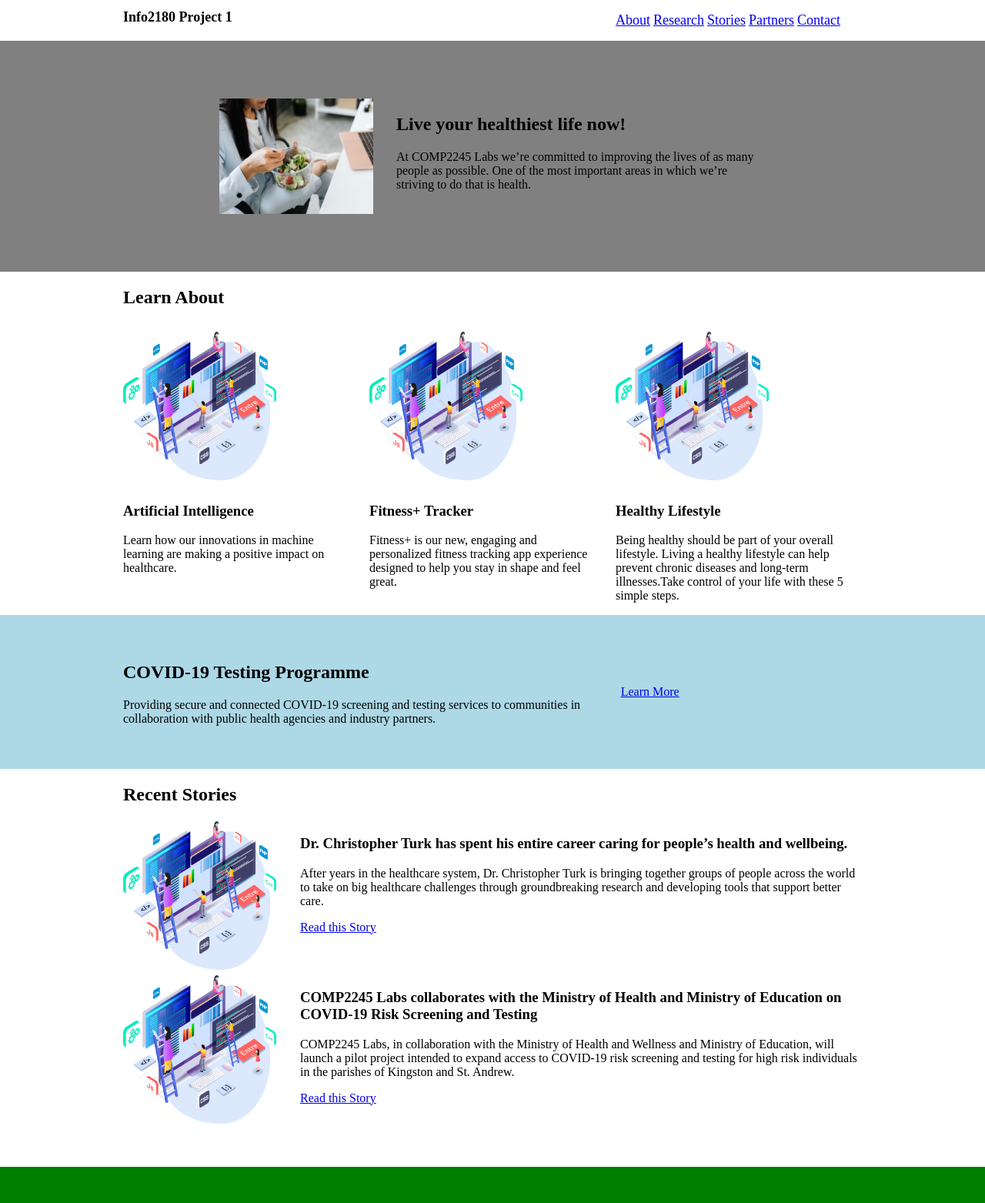
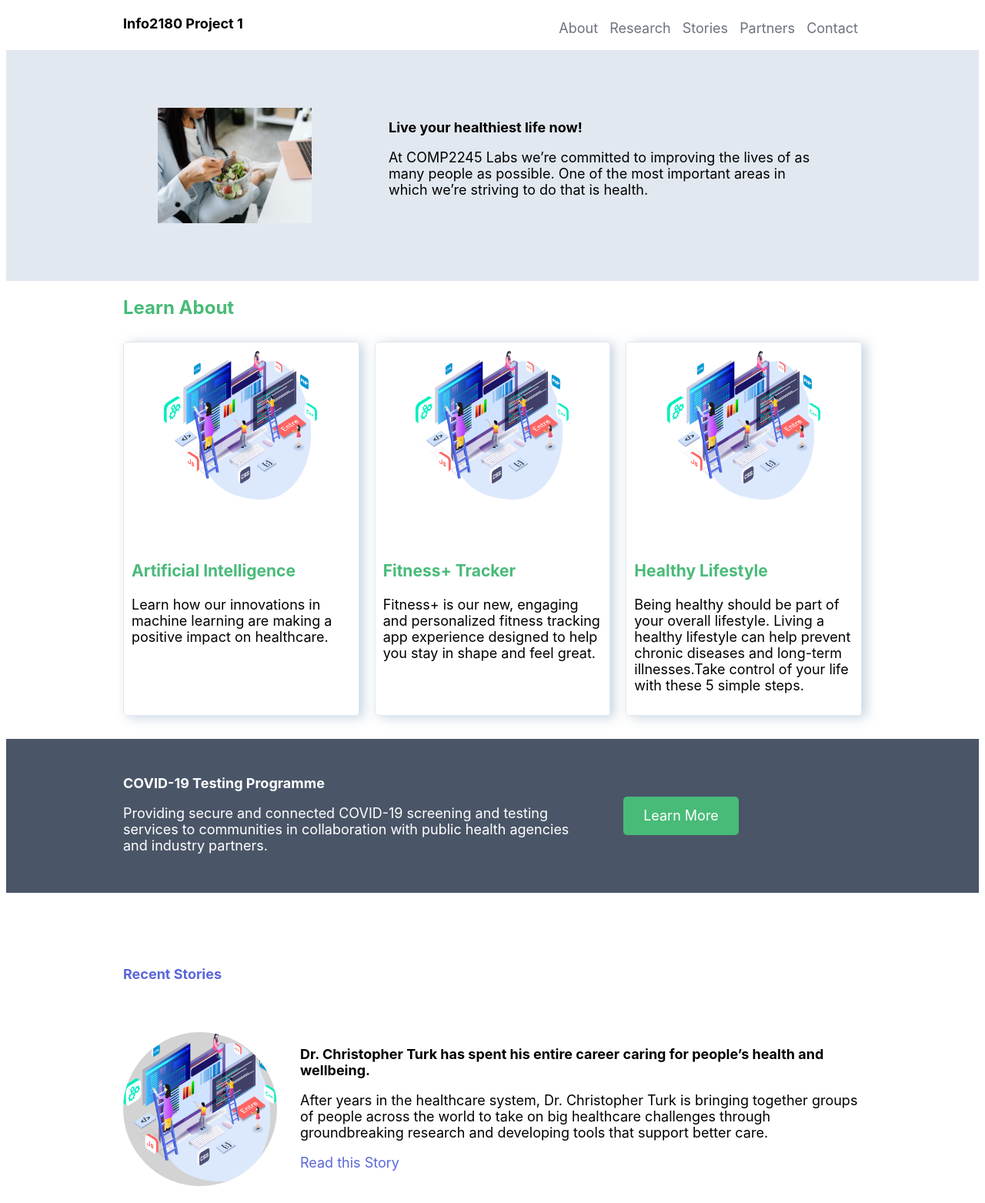
Before and after one commit to cstephenson882/info2180-project1, a plain HTML site: page index.html in a window 1280 px wide. Shown: the top 1563 px of the page at 77% size. Drawn offline with Linux system fonts and the light colour scheme.

Commit message:
css styling done

```diff
--- a/styles.css
+++ b/styles.css
@@ -1,12 +1,37 @@
 /* Add your CSS to this file */
 
+
 :root{
+    --hero-overview-color: #E2E8F0;
     --green-color: green;
-    --testing-background-color: lightblue;
+
+    --covid19-test-bacckground-color: #4A5568;
+    --nav-link-color: #6b7280;
+    --nav-link-hover-color: #5A67D8;
+    --newletter-background-color: #48BB78;
+    --footer-background-color: #4A5568;
+
 }
+*{
+    font-size: 18px;
+}
+
 body {
-    margin: 0;
+
     font-size: 16px;
+    display: flex;
+    flex-direction: column;
+    /* background-color: aquamarine; */
+    font-family:apple-system,BlinkMacSystemFont, "Segoe UI", Roboto, "Helvetica Neue",
+    Arial, "Noto Sans", sans-serif;
+    /* font-size: 18px; */
+
+
+}
+
+header {
+    background-color: white;
+    /* height: 400px; */
 }
 
 .container {
@@ -17,36 +42,46 @@ body {
 }
 header .container {
     display: grid;
-    /* flex-direction: center;
-    flex-direction: row; */
-
-    /* flex-direction: column; */
-    /* display: inline; */
-    grid-template-columns: 1.5fr 1fr 1.5fr;
-    /* grid-template-rows: 1fr; */
+    grid-template-columns: 2fr auto 1.fr;
 }
 
 header h1 {
     grid-column: 1/2;
 }
 
+header nav{
+    grid-column: 3/4;
+    display: flex;
+    justify-content: flex-end;
+    /* margin-right: 30px; */
+
+}
+
 /*  */
 header h1, header li {
     font-size: 18px;
+    /* display: flex; */
 
-}
-
-header nav{
-    grid-column: 3/4;
 }
 
 li{
     display: inline;
-    /* up to part 3 */
+    list-style-type: none;
+    margin: 5px;
+
+}
+
+header a{
+    text-decoration: none;
+    color: var(--nav-link-color);
+
+}
+a:hover{
+    color: var(--nav-link-hover-color);
 }
 
 .overview-hero {
-    background-color: grey; /*color to be updated*/
+    background-color: var(--hero-overview-color); /*color to be updated*/
     width: max;
     height: 300px;
 }
@@ -56,6 +91,7 @@ li{
     flex-direction: column;
     justify-content: center;
     align-items: center;
+
 }
 .overview-hero-image{
     width: 200px;
@@ -65,10 +101,10 @@ li{
 
 }
 .overview-hero-text {
-    width: 30em;
+    width: 570px;
 }
 .overview-hero .container{
-    gap: 30px;
+    gap: 100px;
     display: flex;
     justify-content: center;
     flex-direction: row;
@@ -77,6 +113,11 @@ li{
 
     /* flex-wrap: wrap; */
     /* grid-template-columns: ; */
+}
+
+.overview-hero h2{
+    /* color: #48BB78; */
+    /* font-size: 24px; */
 }
 
 /*  Leanrn about styling */
@@ -88,70 +129,140 @@ li{
     grid-template-rows: 0.1fr 1fr;
     gap: 10px;
 }
-
-
 .learn-about h2 {
-    grid-row: 1;
-    grid-column: 1/4;
-
+    color: #48BB78;
+    font-size: 24px;
 }
 
-.card img{
+.learn-about .card img{
     width: 200px;
     height: 200px;
+    /* display: flex;
+    justify-content: center; */
 }
 
-.cards{
+.learn-about .cards{
     display: grid;
     grid-template-columns: repeat(3,1fr);
-    gap: 20px;
-}
-
-/* Styling the testting section */
-.testing {
-    background-color: var(--testing-background-color); /* to be updated*/
-    height: 200px;
-}
-
-.testing .container {
-    display: grid;
-    grid-template-columns: 2fr 1fr;
     gap: 20px;
 
 
 }
 
-.cta , .testing-description, .testing{
+.learn-about .card{
+    /* width: 200px; */
+    border: 1px solid #E2E8F0;
+    padding: 10px;
+    border-radius: 5px;
+    box-shadow: rgba(136, 165, 191, 0.48) 6px 2px 16px 0px, rgba(255, 255, 255, 0.8) -6px -2px 16px 0px;
+    /* credit to https://getcssscan.com/css-box-shadow-examples for the shodow idea */
+    text-align: center;
+}
+
+.learn-about .card h3{
+    color: #48BB78;
+    font-size: 21px;
+    margin-top: 70px;
+    text-align: left;
+}
+
+.learn-about .card p {
+    text-align: left;
+}
+
+/* Styling the testing section */
+.testing {
+    background-color: var(--covid19-test-bacckground-color); /* to be updated*/
+    height: 200px;
+    margin-top: 30px;
+    color: white;
+    display: flex;
+    align-items: center;
+    justify-content: center;
+
+}
+
+/* .testing .container {
+    display: grid;
+    grid-template-columns: 2fr 1fr;
+    gap: 20px;
+} */
+.cta{
+    background-color: #48BB78;
+    width: 150px;
+    height: 50px;
+    border-radius: 5px;
+    display: flex;
+    justify-content: center;
+    align-items: center;
+
+
+
+}
+.cta a {
+    color: white;
+    text-decoration: none;
+}
+
+.testing .container{
     display: flex;
     justify-content: flex-start;
     align-items: center;
-
+    gap: 50px;
+}
+.testing-desciption{
+    max-width: 600px;
 }
 
-
 /* Stories section */
+.stories{
+    margin-top: 80px;
+}
 .stories img{
     width: 200px;
     height: 200px;
     float: left;
     margin-right: 30px;
+    border-radius: 50%;
+    background-color: lightgrey;
 }
 
 .stories .container {
     display: grid;
     /* grid-template-columns: 1fr 2fr; */
-    grid-template-rows: 0.2fr 1fr 1fr;
+    grid-template-rows: 0.1fr 1fr 1fr;
+    gap: 50px;
 }
 
+.stories h2{
+    color: #5A67D8;
+    font-size: 18px;
+}
+.stories a {
+    text-decoration: none;
+    color: #5A67D8;
+
+}
+
+/* remove below 1 */
+.container ~ article{
+    margin-top: 100px;
+    background-color: blue;
+}
+
+
 .newsletter{
+    clear: both;
     display: flex;
     flex-direction: column;
     justify-content: center;
     align-items: center;
-    background-color: var(--green-color);
+    background-color: var(--newletter-background-color);
     height: 250px;
     margin-top: 50px;
     margin-bottom: 0px;
+    color: white;
+
 }
 
 .newsletter .container {
@@ -173,12 +284,29 @@ li{
 }
 .newsletter button {
     margin-left: 30px;
-
+    width: 150px;
+    height: 50px;
+    background-color: #5A67D8;
+    border-radius: 5px;
+    border: 0px;
+}
+.form-group input{
+    width: 300px;
+    height: 50px;
+    border-radius: 5px;
+    border: 0px;
+    /* font-size: 18px; */
 }
 
 
+
 footer{
-    background-color: var(--testing-background-color);
+
+    background-color: var(--footer-background-color);
     margin: 0px;
-    height: 100px;
+    height: 75px;
+    clear: both;
+    display: flex;
+    align-items: center;
+    color: white;
 }
```
